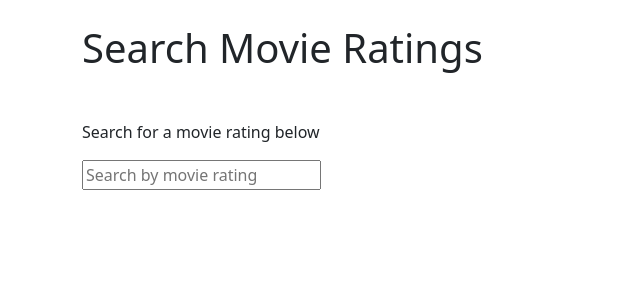
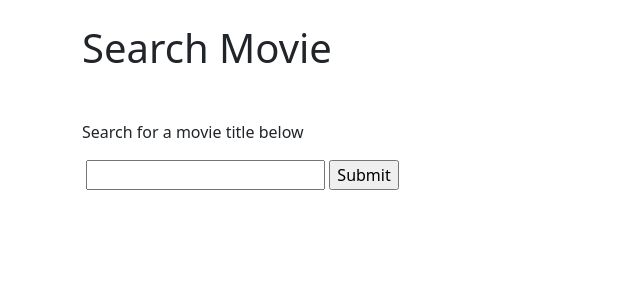
Before and after one commit to Tower-Babel/itsc-3155-module-9-assignment-main, a Flask app: page /movies/search in a window 1280 px wide. Shown: the part 56-356 px from the top of the page, without its empty margins (0-640 px from the left). Run offline with Flask 2, Linux system fonts and the light colour scheme.

Commit message:
Add files via upload

```diff
--- a/templates/search_movies.html
+++ b/templates/search_movies.html
@@ -3,19 +3,17 @@
 {% block title %}Movie Rating App | Search Movie Ratings{% endblock %}
 
 {% block body %}
-<h1 class="mb-5">Search Movie Ratings</h1>
-<p class="mb-3">Search for a movie rating below</p>
+<h1 class="mb-5">Search Movie</h1>
+<p class="mb-3">Search for a movie title below</p>
 <!-- TODO: Feature 3 -->
-<input type="text" id="myInput" onkeyup="myFunction()" placeholder="Search by movie rating">
+    <form action="" method="get">
+        <label for="msearch"></label>
+        <input type="text" id="msearch" name="msearch">
+        <input type="submit" value="Submit">
+    </form>
+
+{% endblock %}
 
 <script>
-    function myFunction(){
-        var input, filter;
-        input = request.form["search movies"]
-
-
-
-    }
 
 </script>
-{% endblock %}
```
